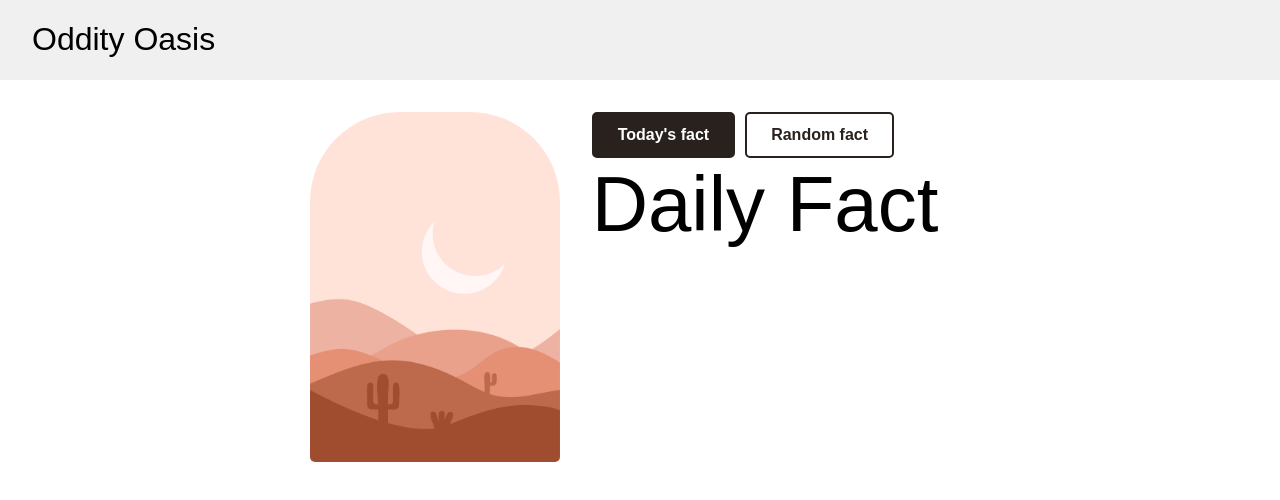
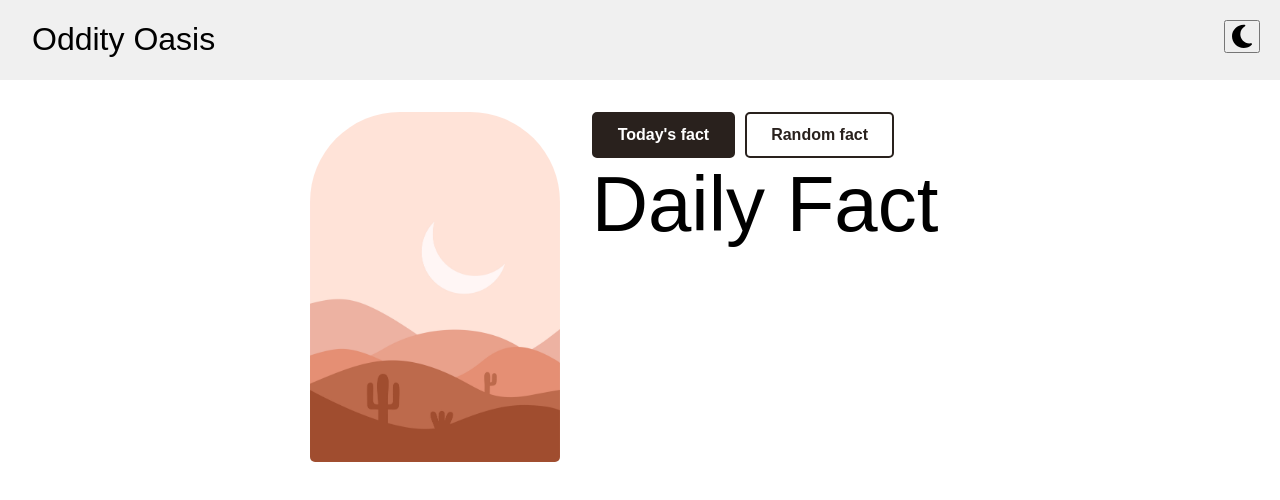
Before and after one commit to hugosandsjo/OddityOasis, a React (Vite) app: page / in a window 1280 px wide. Shown: the top 500 px of the page. Built offline with nearby package versions, Linux system fonts and the light colour scheme; no server answers; a web font is replaced by a local one.

Commit message:
feature: Added dark mode toggle icon

```diff
--- a/package.json
+++ b/package.json
@@ -12,6 +12,8 @@
   "dependencies": {
     "@emotion/react": "^11.11.4",
     "@emotion/styled": "^11.11.5",
+    "@fortawesome/free-solid-svg-icons": "^6.6.0",
+    "@fortawesome/react-fontawesome": "^0.2.2",
     "framer-motion": "^11.1.5",
     "react": "^18.2.0",
     "react-dom": "^18.2.0"
--- a/src/App.jsx
+++ b/src/App.jsx
@@ -9,6 +9,7 @@ import BodyWrapper from "./components/BodyWrapper";
 import GenerateIcon from "/assets/generate.svg";
 
 import "./App.css";
+import DarkModeToggle from "./components/DarkModeToggle";
 
 const Section = styled.div`
   display: flex;
@@ -92,6 +93,7 @@ function App() {
     <>
       <Header/>
       <Section>
+        <DarkModeToggle />
         <Image className="desert" src="/assets/images/desert.jpg" alt="desert" />
         {renderMainContent()}
       </Section>
--- /dev/null
+++ b/src/components/DarkMode.css
@@ -0,0 +1,43 @@
+.dark-mode-toggle {
+  position: fixed;
+  top: 20px;
+  right: 20px;
+  z-index: 1000;
+}
+
+.dark-mode-toggle button {
+  background-color: #333;
+  color: #fff;
+  border: none;
+  padding: 10px 20px;
+  font-size: 16px;
+  cursor: pointer;
+}
+
+.dark-mode-toggle button:hover {
+  background-color: #444;
+}
+
+.dark-mode {
+  background-color: #333;
+  color: #fff;
+}
+
+.dark-mode .desert {
+  filter: brightness(0.5);
+}
+
+/* Add styles for Dark Mode */
+.dark-mode body {
+  background-color: #333;
+}
+
+.dark-mode h1, .dark-mode h2, .dark-mode h3, .dark-mode h4, .dark-mode h5, .dark-mode h6 {
+  color: #fff;
+}
+
+.dark-mode p {
+  color: #ccc;
+}
+
+/* Add more styles as needed */
--- /dev/null
+++ b/src/components/DarkModeToggle.jsx
@@ -0,0 +1,28 @@
+import { useState, useEffect } from "react";
+import { FontAwesomeIcon } from "@fortawesome/react-fontawesome";
+import { faSun, faMoon } from "@fortawesome/free-solid-svg-icons";
+import "./DarkMode.css";
+
+const DarkModeToggle = () => {
+  const [darkMode, setDarkMode] = useState(false);
+
+  const handleToggle = () => {
+    setDarkMode(!darkMode);
+  };
+
+  useEffect(() => {
+    if (darkMode) {
+      document.body.classList.add("dark-mode");
+    } else {
+      document.body.classList.remove("dark-mode");
+    }
+  }, [darkMode]);
+
+  return (
+    <button className="dark-mode-toggle" onClick={handleToggle}>
+      <FontAwesomeIcon icon={darkMode ? faSun : faMoon} size="2x" />
+    </button>
+  );
+};
+
+export default DarkModeToggle;
```
Also changed, not shown: src/App.css (line endings or trailing spaces), 1 other file (tests, documents, lock files or other folders).
